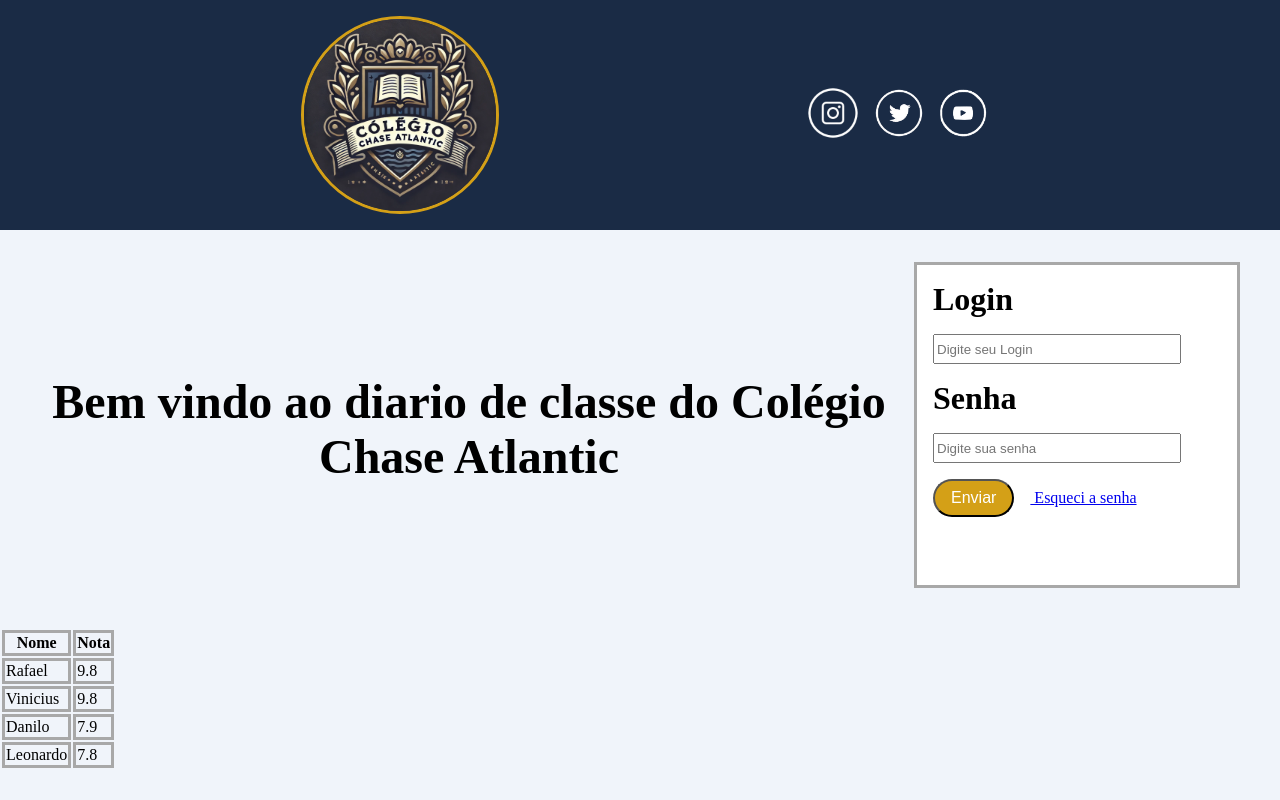
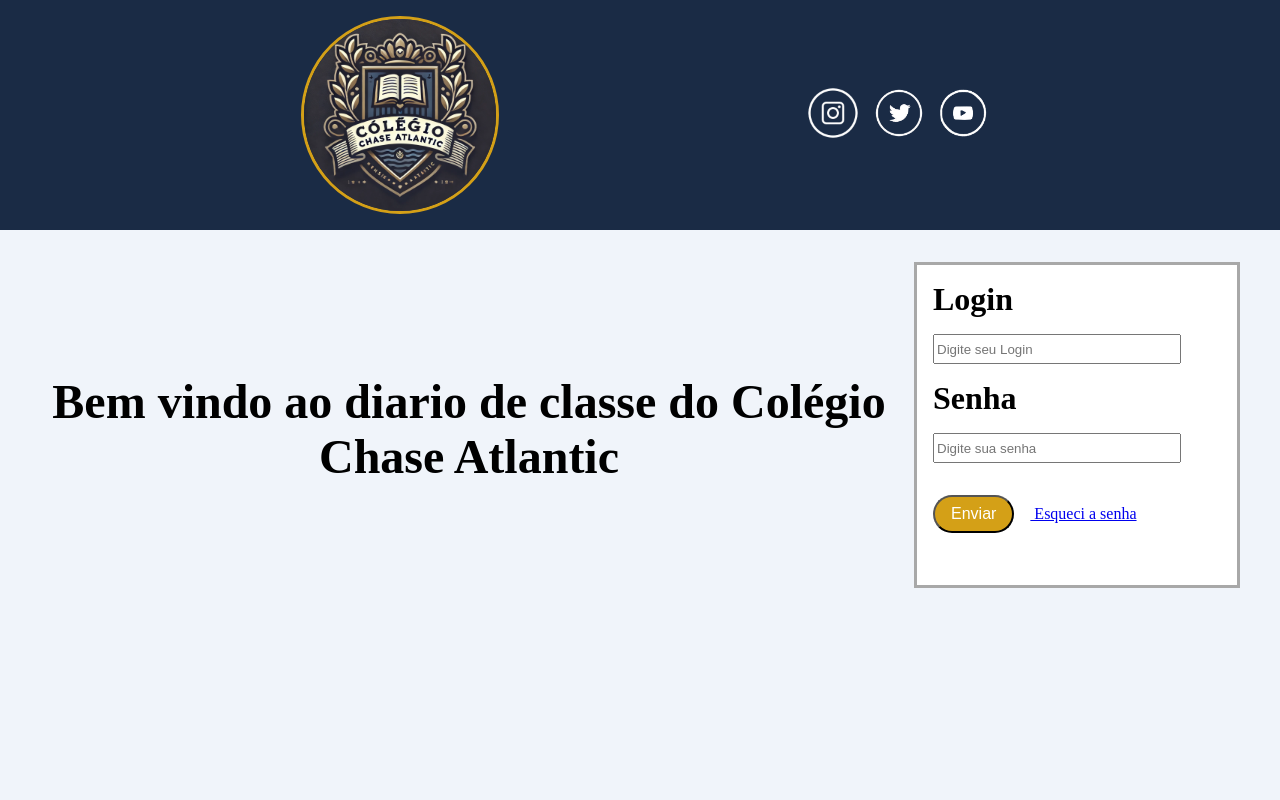
Before and after one commit to RafaelTecnicoDoLar/DiarioDeClasse, a React (Vite) app: page / in a window 1280 px wide. Built offline with nearby package versions, Linux system fonts and the light colour scheme.

Commit message:
backup almoco

```diff
--- a/src/Components/AreaDoProfessor.jsx
+++ b/src/Components/AreaDoProfessor.jsx
@@ -3,7 +3,7 @@ import ItensTabela from "./ItensTabela.jsx"
 
 export default function AreaDoProfessor() {
     return (
-        <table>
+        <table className="Tabela">
             <thead>
                 <tr>
                     <th className="Nome">
@@ -19,7 +19,7 @@ export default function AreaDoProfessor() {
             </thead>
 
             <tbody>
-                <ItensTabela Nome="Rafael" Nota="9.8" />
+                <ItensTabela Nome="Rafael" Nota1="9.8" Nota2="9.8" Nota3="9.8" Nota4="9.8"/>
                 <ItensTabela Nome="Vinicius" Nota="9.8" />
                 <ItensTabela Nome="Danilo" Nota="7.9" />
                 <ItensTabela Nome="Leonardo" Nota="7.8" />
--- a/src/Components/ItensTabela.jsx
+++ b/src/Components/ItensTabela.jsx
@@ -1,4 +1,5 @@
 export default function ItensTabela({ Nome, Nota }) {
+
     return (
                 <tr>
                     <td className="Nome">
@@ -7,9 +8,30 @@ export default function ItensTabela({ Nome, Nota }) {
                     </td>
 
                     <td className="Nota">
-                        {Nota}
+                        {Nota1}
 
                     </td>
+
+                    <td className="Nota">
+                        {Nota2}
+
+                    </td>
+
+                    <td className="Nota">
+                        {Nota3}
+
+                    </td>
+
+                    <td className="Nota">
+                        {Nota4}
+
+                    </td>
+
+                    <td className="Nota">
+                        {Media}
+
+                    </td>
+
                 </tr>
 
     )
--- a/src/Components/Login.jsx
+++ b/src/Components/Login.jsx
@@ -1,19 +1,36 @@
 import "../Styles/Login.css"
 import { useState } from "react";
+import AreaDoProfessor from "./AreaDoProfessor"
 
 function Login() {
 
     const [usuario, setUsuario] = useState();
     const [senha, setSenha] = useState();
-    const [logado, useLogado] = useState(false)
+    const [logado, useLogado] = useState(false);
+    const [alerta, useAlerta] = useState();
 
-    function BotaoEnviar() {
+    function BotaoEnviar(e) {
+        e.preventDefault()
+        if (usuario == "Rafael" && senha == 12345678) {
             useLogado(true);
-        alert("logado")
+
+        } else if (usuario == "Giovanni" && senha == 87654321) {
+            useLogado(true);
+
+        } else {
+            useAlerta("Acesso negado, confira o usuario e a senha e tente novamente");
+
+        }
 
     }
 
     return (
+        <div>
+            {logado ?
+                <AreaDoProfessor />
+
+                :
+
                 <div className="Login">
                     <div className="FraseBoasVindas">
                         <h2>
@@ -24,6 +41,7 @@ function Login() {
                     </div>
 
                     <form className="Formulario">
+
                         <h2 className="Text">
                             Login
                         </h2>
@@ -36,6 +54,10 @@ function Login() {
 
                         <input className="Input" type="password" name="Digite sua senha" placeholder="Digite sua senha" value={senha} onChange={(e) => setSenha(e.target.value)} />
 
+                        <p className="Alerta">
+                            {alerta}
+                        </p>
+
                         <div>
                             <button className="Botao" onClick={BotaoEnviar}> Enviar </button>
 
@@ -46,6 +68,10 @@ function Login() {
                     </form>
 
                 </div>
+
+            }
+        </div>
+
     )
 }
 
--- a/src/Components/Verificacao.jsx
+++ /dev/null
@@ -1,19 +0,0 @@
-import { useState } from "react";
-import Login from "./Login.jsx";
-import AreaDoProfessor from "./AreaDoProfessor.jsx"
-
-function Verificacao() {
-
-    const [entrar, useEntrar] = useState();
-
-    return (
-        <div>
-
-            <Login />
-            <AreaDoProfessor />
-        </div>
-
-    )
-}
-
-export default Verificacao;
--- a/src/Styles/AreaDoProfessor.css
+++ b/src/Styles/AreaDoProfessor.css
@@ -1,9 +1,16 @@
-.Nome{
+.Tabela {
+    border-collapse: collapse;
+    min-height: 5rem;
+    min-width: 15rem;
+margin: 1rem;
+}
+
+.Nome {
     border: 0.2rem solid #A8A8A8;
 
 }
 
-.Nota{
+.Nota {
     border: 0.2rem solid #A8A8A8;
-
+    text-align: center;
 }
--- a/src/Styles/Login.css
+++ b/src/Styles/Login.css
@@ -33,6 +33,11 @@
 
 }
 
+.Alerta {
+    color: #D9534F;
+    margin: 1rem;
+}
+
 .Botao {
     background-color: #D4A017;
     color: white;
--- a/src/main.jsx
+++ b/src/main.jsx
@@ -3,11 +3,11 @@ import { createRoot } from 'react-dom/client'
 import './index.css'
 
 import Header from './Components/Header'
-import Verificacao from './Components/Verificacao'
+import Login from './Components/Login'
 
 createRoot(document.getElementById('root')).render(
   <StrictMode>
     <Header />
-    <Verificacao />
+    <Login />
   </StrictMode>
 )
```
Lines whose indentation alone changed are shown as unchanged.
